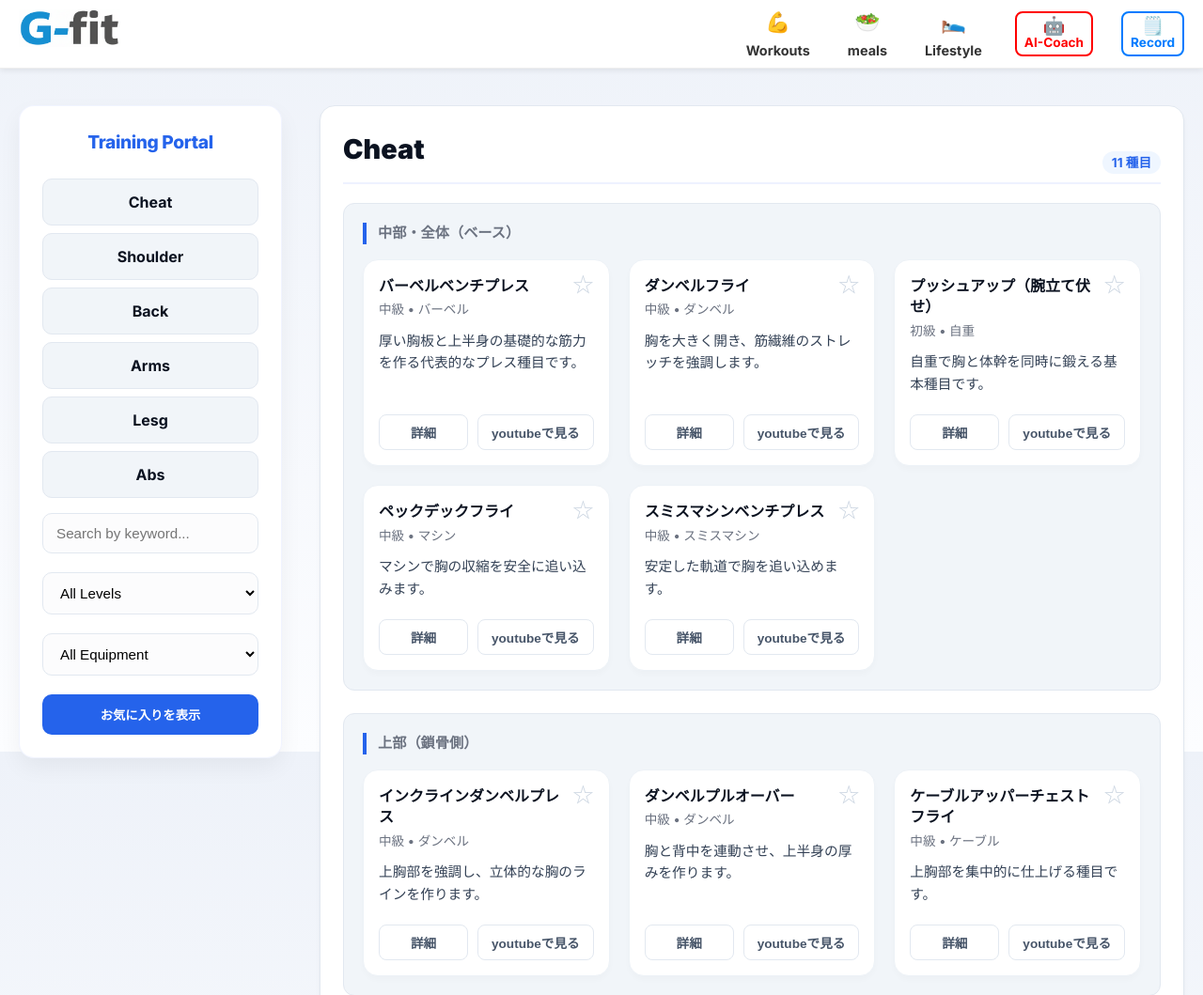
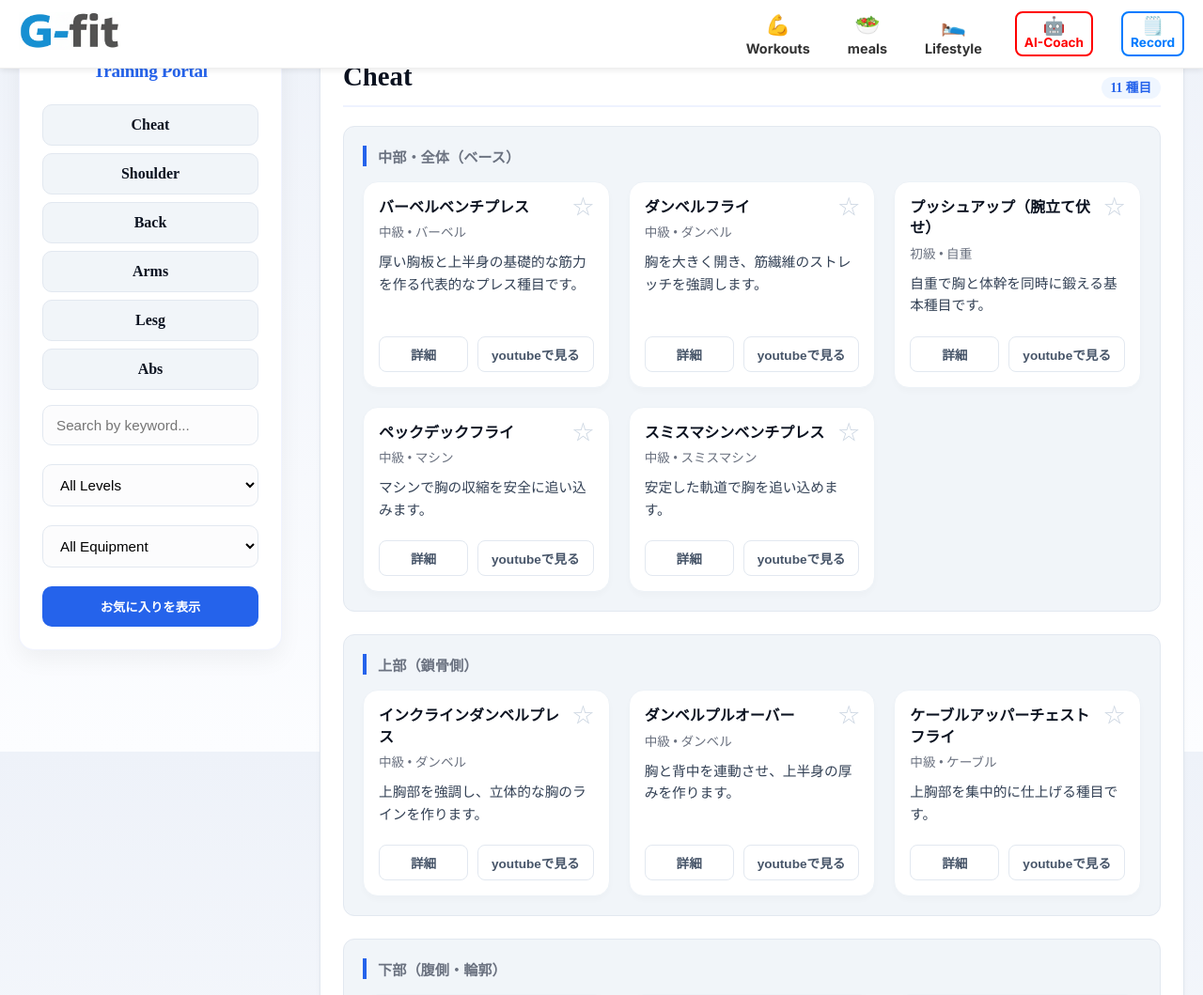
Before and after one commit to u54IuZADXnhBAixdrGyFiBfsmK6T/gemini-app, a Flask app: page /training in a window 1280 px wide. Shown: the top 1059 px of the page at 94% size. Run offline with Flask 3, Linux system fonts and the light colour scheme.

Commit message:
最低限の共通化と表示連れの解消 + 一段落

```diff
--- a/static/css/training.css
+++ b/static/css/training.css
@@ -8,8 +8,6 @@
   --radius: 16px;          /* 角丸の大きさ */
   --container-width: 1250px;/* メインコンテンツの幅 */
   --sidebar-width: 280px;  /* サイドバーの幅 */
-  --header-height: 72px;   /* ヘッダーの高さ */
-  --font-sans: "Inter", "Noto Sans JP", "Helvetica Neue", Arial, sans-serif;
 }
 
 * {
@@ -22,13 +20,10 @@ html, body {
 
 body {
   margin: 0;
-  font-family: var(--font-sans);
   background: linear-gradient(180deg, #eef2f9 0%, #fcfdff 100%);
   background-attachment: fixed;
   color: var(--text-main);
   -webkit-font-smoothing: antialiased;
-  line-height: 1.5;
-  padding-top: var(--header-height);
 }
 
 /*レイアウト構造 (Layout Wrapper) */
```
